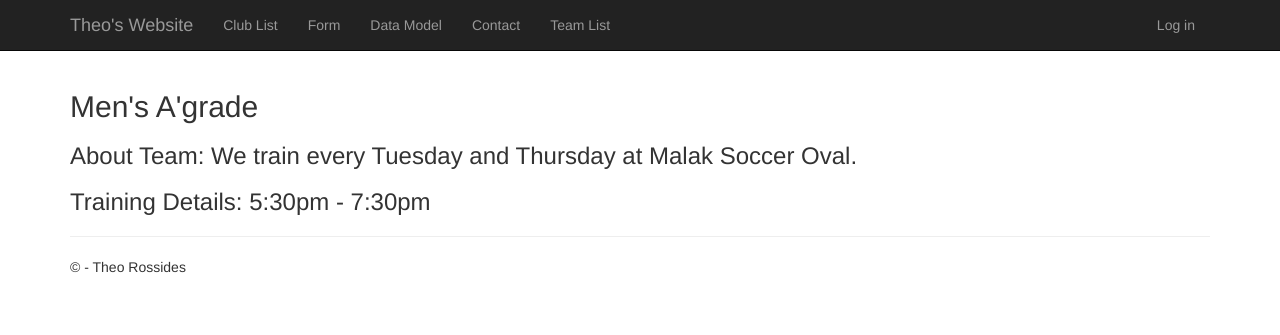
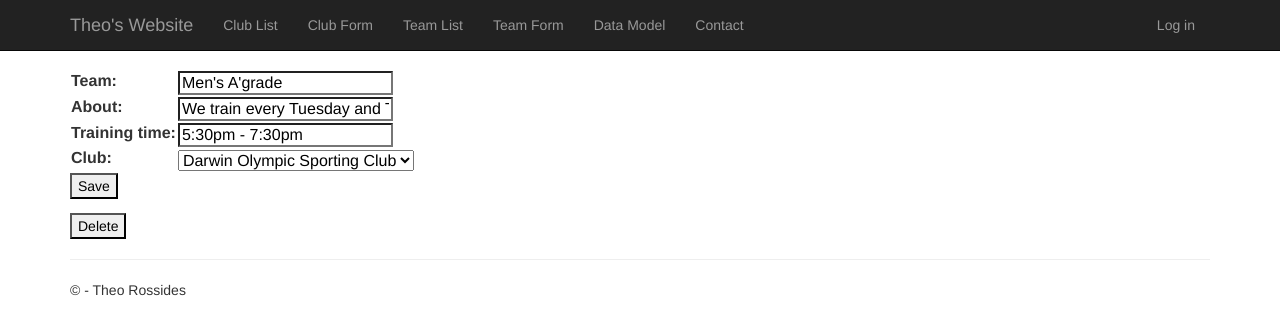
Before and after one commit to trossides/TheoWebsiteAssignment, a Django app: page /teams/2 in a window 1280 px wide. Shown: the top 335 px of the page. Run offline with Django 3.2, Linux system fonts and the light colour scheme; data comes from the database, SQL or seed files in the repository; both versions use the stored data as it was after the commit; some libraries are stand-ins or nearby versions.

Commit message:
added the Team class and form.

```diff
--- a/TheoWebsiteAssignment/TheoWebsiteAssignment/urls.py
+++ b/TheoWebsiteAssignment/TheoWebsiteAssignment/urls.py
@@ -20,9 +20,13 @@ urlpatterns = [
     url(r'^clubs$', app.views.clubs, name='clubs'),
     url(r'^clubs/create$', app.views.clubcreate, name='clubcreate'),
     url(r'^clubs/(?P<id>\d+)$', app.views.clubdetails, name='clubdetails'),
+    url(r'^clubs/delete/(?P<id>\d+)$', app.views.clubdelete, name='clubdelete'),
+
     url(r'^teams$', app.views.teams, name='teams'),
+    url(r'^teams/create$', app.views.teamcreate, name='teamcreate'),
     url(r'^teams/(?P<id>\d+)$', app.views.teamdetails, name='teamdetails'),
-    url(r'^clubs/delete/(?P<id>\d+)$', app.views.clubdelete, name='clubdelete'),
+    url(r'^teams/delete/(?P<id>\d+)$', app.views.teamdelete, name='teamdelete'),
+
 
     #url(r'^clubs/(?P<name>[A-Za-z]+)$', app.views.clubdetails, name='artistdetails'),
 
--- a/TheoWebsiteAssignment/app/models.py
+++ b/TheoWebsiteAssignment/app/models.py
@@ -30,3 +30,21 @@ class Team(models.Model):
 
     def __str__(self):
         return self.name
+
+class TeamForm(forms.ModelForm):
+    class Meta:
+        model = Team;
+        fields = ['name', 'about', 'training_time', 'club'];
+
+class Player(models.Model):
+    name = models.CharField("player",max_length=25)
+    position = models.CharField(max_length=10)
+    team = models.ForeignKey(Team)
+
+class PlayerForm(forms.ModelForm):
+    class Meta:
+        model = Player;
+        fields = ['name', 'position'];
+
+    def __str__(self):
+        return self.name
--- a/TheoWebsiteAssignment/app/templates/app/layout.html
+++ b/TheoWebsiteAssignment/app/templates/app/layout.html
@@ -25,10 +25,11 @@
                 <ul class="nav navbar-nav">
                     {#<li><a href="{% url 'home' %}">Home</a></li>#}
                     <li><a href="{% url 'clubs' %}">Club List</a></li>
-                    <li><a href="{% url 'clubcreate' %}">Form</a></li>
+                    <li><a href="{% url 'clubcreate' %}">Club Form</a></li>
+                    <li><a href="{% url 'teams' %}">Team List</a></li>
+                    <li><a href="{% url 'teamcreate' %}">Team Form</a></li>
                     <li><a href="{% url 'about' %}">Data Model</a></li>
                     <li><a href="{% url 'contact' %}">Contact</a></li>
-                    <li><a href="{% url 'teams' %}">Team List</a></li>
                 </ul>
                 {% include 'app/loginpartial.html' %}
             </div>
--- a/TheoWebsiteAssignment/app/templates/app/teamdetails.html
+++ b/TheoWebsiteAssignment/app/templates/app/teamdetails.html
@@ -2,8 +2,21 @@
 
 {% block content %}
 
-    <h2>{{ team.name }}</h2>
+    <!--<h2>{{ team.name }}</h2>
     <h3>About Team: {{ team.about }}</h3>
-    <h3>Training Details: {{ team.training_time }}</h3>
+    <h3>Training Details: {{ team.training_time }}</h3>-->
+
+    <form action="" method="post">
+        {% csrf_token %}
+        <table>
+        {{ edit_form.as_table }}
+        </table>
+        <button type="submit">Save</button>
+    </form>
+
+    <form action="{% url 'teamdelete' team.id %}" method="get">
+        {% csrf_token %}
+        <button type="submit">Delete</button>
+    </form>
 
 {% endblock %}
--- a/TheoWebsiteAssignment/app/templates/app/teams.html
+++ b/TheoWebsiteAssignment/app/templates/app/teams.html
@@ -7,7 +7,7 @@
     {% for team in teams %}
         <div class="row">
             <div class="col-md-3">
-                <a href="/teams/{{ team.id }}">
+                <a href="{% url 'teamdetails' team.id %}">
                     {{ team.club }}
                 </a>
             </div>
--- a/TheoWebsiteAssignment/app/views.py
+++ b/TheoWebsiteAssignment/app/views.py
@@ -28,7 +28,6 @@ def clubdelete(request, id):
     item.delete()
     return HttpResponseRedirect('/clubs');
 
-
 def clubs(request):
     clubs = Club.objects.all();
     return render_to_response('app/clubs.html', { 'clubs': clubs });
@@ -48,13 +47,56 @@ def clubdetails(request, id):
             return render(request, 'app/clubdetails.html', pagedata);
         return HttpResponseRedirect('/clubs');
 
+
+
+
+
+
+
+
+
+def teamcreate(request):
+    if request.method == "GET":
+        form = TeamForm();
+        return render(request, 'app/create.html', { 'form':form });
+    elif request.method == "POST":
+        form = TeamForm(request.POST);
+        if form.is_valid():
+            form.save();
+        else:
+            return render(request, 'app/create.html', { 'form':form});
+        return HttpResponseRedirect('/teams');
+
+def teamdelete(request, id):
+    item = Team.objects.get(id=id)
+    item.delete()
+    return HttpResponseRedirect('/teams');
+
 def teams(request):
     teams = Team.objects.all();
     return render_to_response('app/teams.html', { 'teams': teams });
 
 def teamdetails(request, id):
     team = Team.objects.get(pk = id);
-    return render_to_response('app/teamdetails.html', { 'team': team });
+    if request.method == "GET":
+        form = TeamForm(instance=team)
+        pagedata= { 'team': team, 'edit_form' : form }
+        return render(request, 'app/teamdetails.html', pagedata);
+    else:
+        form = TeamForm(request.POST, instance=team);
+        if form.is_valid():
+            form.save();
+        else:
+            pagedata= { 'team': team, 'edit_form' : form }
+            return render(request, 'app/teamdetails.html', pagedata);
+        return HttpResponseRedirect('/teams');
+
+
+
+
+
+
+
 
 def home(request):
     """Renders the home page."""
```
Also changed, not shown: TheoWebsiteAssignment/app/templates/app/delete.html (deleted, +0 -12 lines), TheoWebsiteAssignment/app/templates/app/index.html (+14 -13 lines), TheoWebsiteAssignment/app/migrations/0004_player.py (added), TheoWebsiteAssignment/db.sqlite3, 1 other file.
